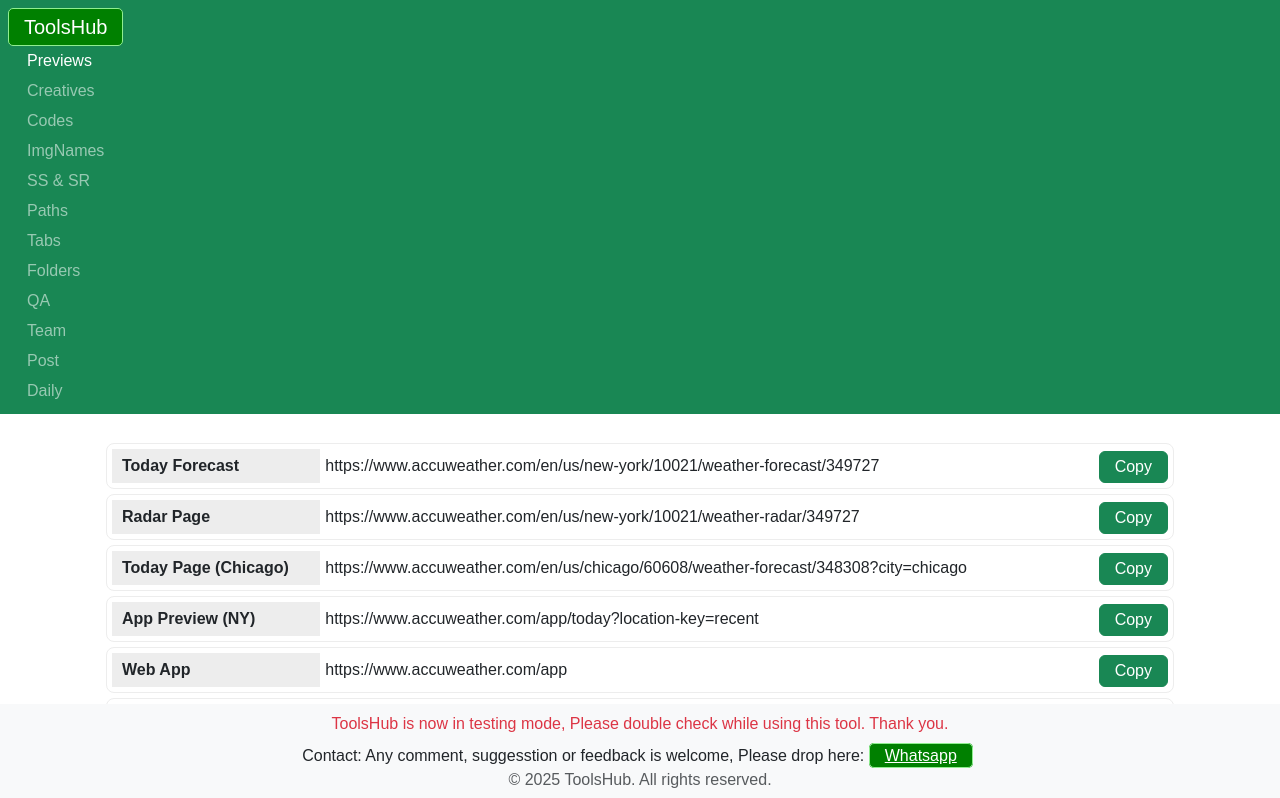
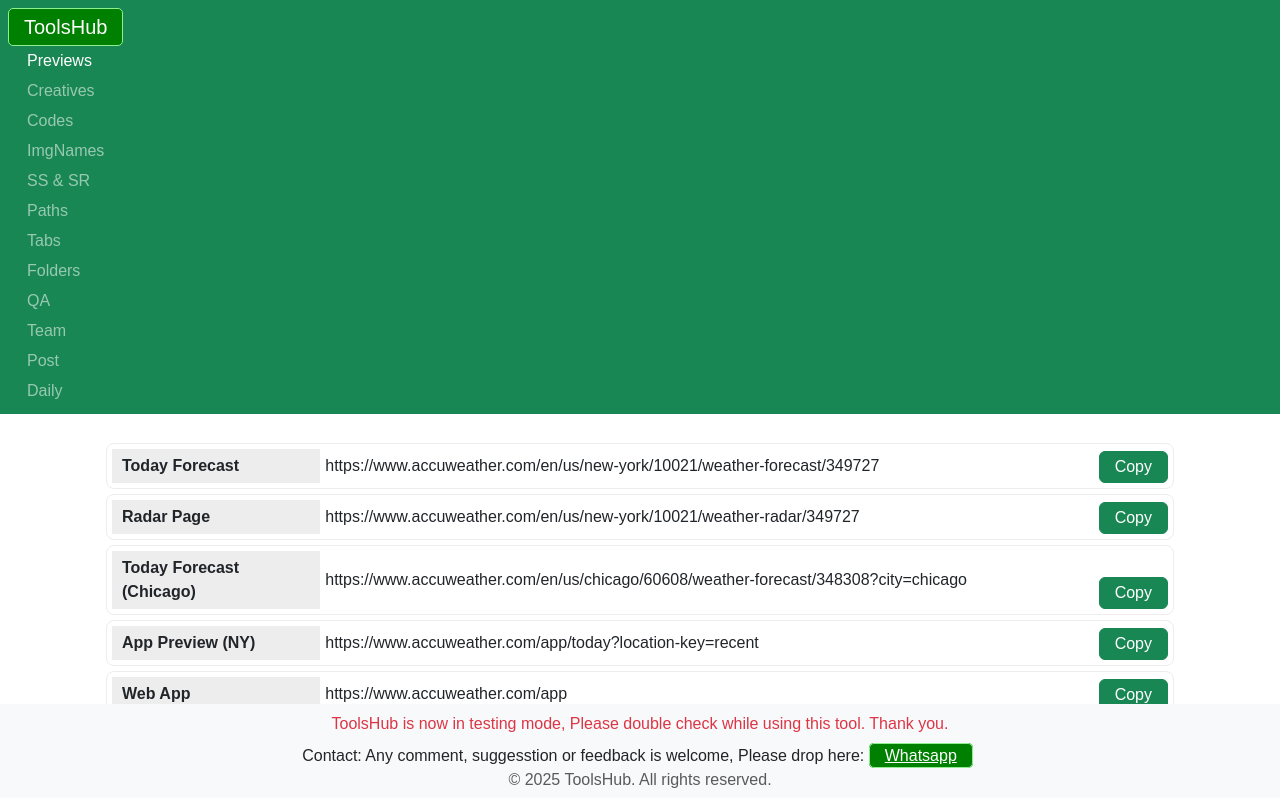
Before and after one commit to SEBPO-mujahidul-islam/toolshub, a React (Vite) app: page / in a window 1280 px wide. Shown: the top 798 px of the page. Built offline with nearby package versions, Linux system fonts and the light colour scheme.

Commit message:
Today Forecast (Chicago)

```diff
--- a/src/pages/Previews.tsx
+++ b/src/pages/Previews.tsx
@@ -13,8 +13,8 @@
     text: 'https://www.accuweather.com/en/us/new-york/10021/weather-radar/349727',
   },
   {
-    id: 'radarPage',
-    label: 'Today Page (Chicago)',
+    id: 'radarChicago',
+    label: 'Today Forecast (Chicago)',
     text: 'https://www.accuweather.com/en/us/chicago/60608/weather-forecast/348308?city=chicago',
   },
   {
```
